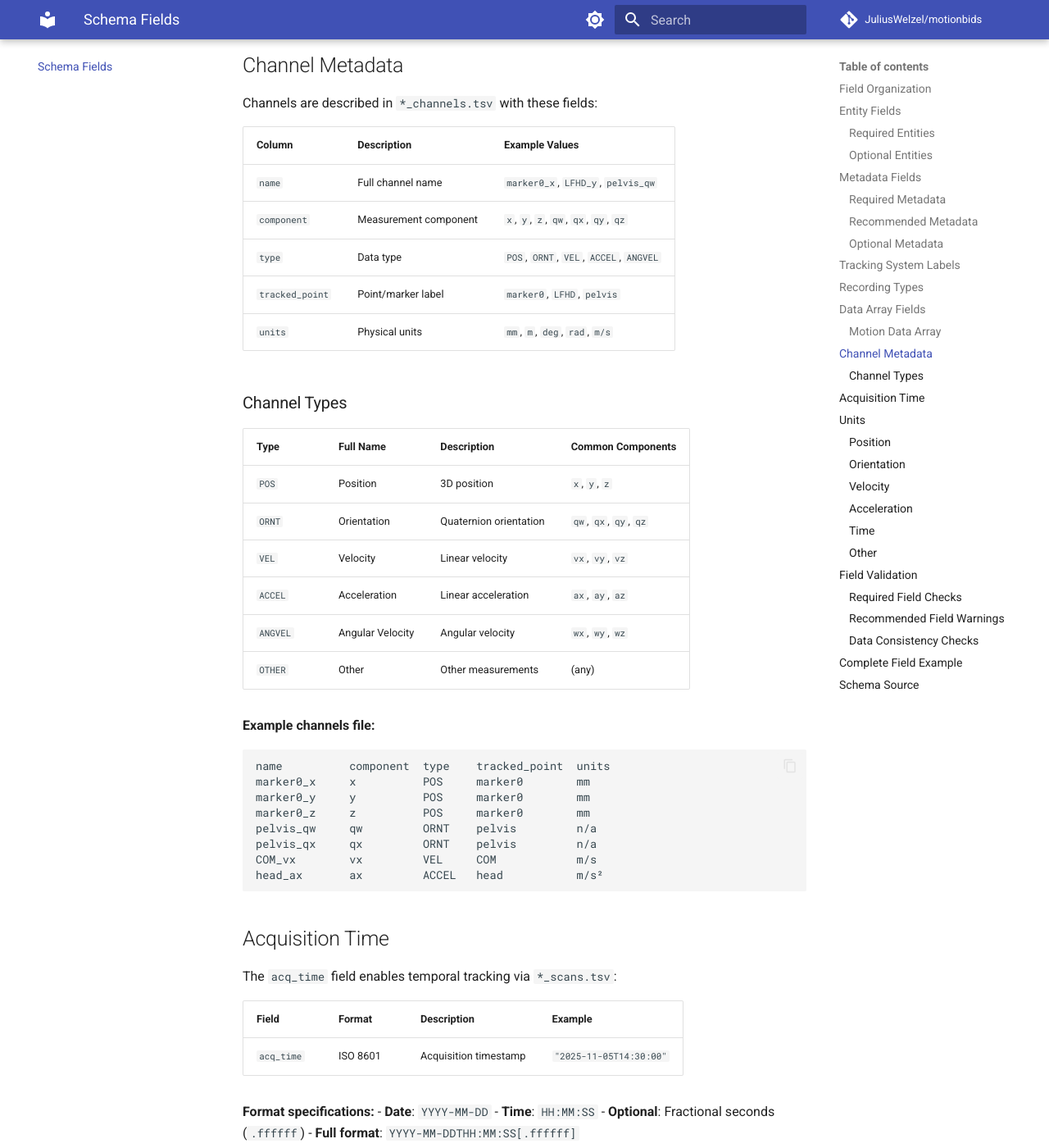
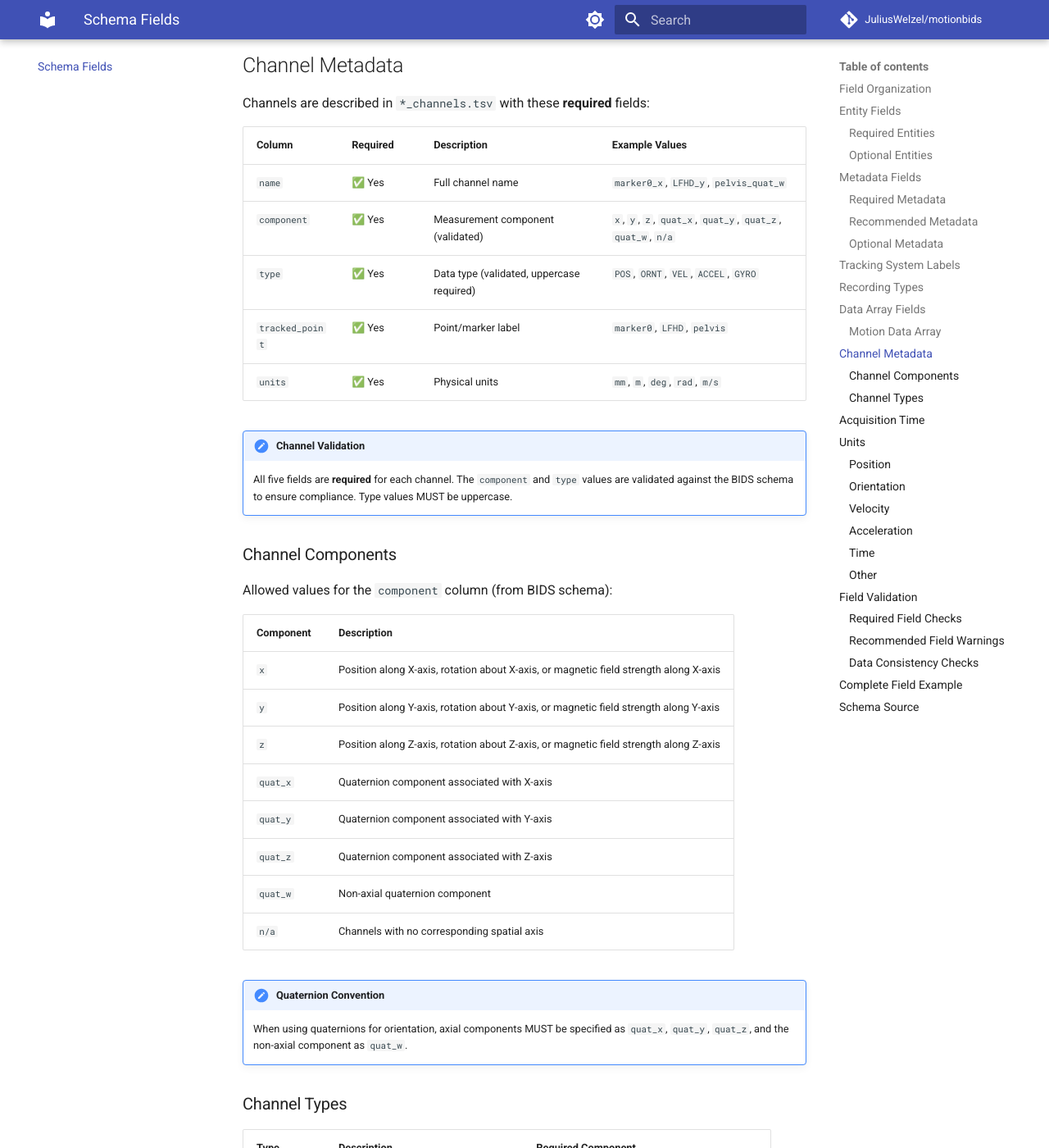
Before and after one commit to JuliusWelzel/motionbids, an MkDocs documentation site: the page built from docs/schema-fields.md, in a window 1280 px wide and 1400 px high, scrolled down 4113 px. Shown: the whole window at 82% size. Built offline with MkDocs 1.6.1 and Material for MkDocs 9.7.7, drawn with Linux system fonts in a browser that asks for light colours; comment, search, counter and statistics services are not loaded; some of the changed text lies outside the part shown.

Commit message:
docs: Update channel metadata requirements and validation details in schema and workflow documentation

````diff
--- a/docs/schema-fields.md
+++ b/docs/schema-fields.md
@@ -135,26 +135,57 @@ units = ["mm"] * 30
 
 ## Channel Metadata
 
-Channels are described in `*_channels.tsv` with these fields:
+Channels are described in `*_channels.tsv` with these **required** fields:
 
-| Column | Description | Example Values |
-|--------|-------------|----------------|
-| `name` | Full channel name | `marker0_x`, `LFHD_y`, `pelvis_qw` |
-| `component` | Measurement component | `x`, `y`, `z`, `qw`, `qx`, `qy`, `qz` |
-| `type` | Data type | `POS`, `ORNT`, `VEL`, `ACCEL`, `ANGVEL` |
-| `tracked_point` | Point/marker label | `marker0`, `LFHD`, `pelvis` |
-| `units` | Physical units | `mm`, `m`, `deg`, `rad`, `m/s` |
+| Column | Required | Description | Example Values |
+|--------|----------|-------------|----------------|
+| `name` | ✅ Yes | Full channel name | `marker0_x`, `LFHD_y`, `pelvis_quat_w` |
+| `component` | ✅ Yes | Measurement component (validated) | `x`, `y`, `z`, `quat_x`, `quat_y`, `quat_z`, `quat_w`, `n/a` |
+| `type` | ✅ Yes | Data type (validated, uppercase required) | `POS`, `ORNT`, `VEL`, `ACCEL`, `GYRO` |
+| `tracked_point` | ✅ Yes | Point/marker label | `marker0`, `LFHD`, `pelvis` |
+| `units` | ✅ Yes | Physical units | `mm`, `m`, `deg`, `rad`, `m/s` |
+
+!!! important "Channel Validation"
+    All five fields are **required** for each channel. The `component` and `type` values are validated against the BIDS schema to ensure compliance. Type values MUST be uppercase.
+
+### Channel Components
+
+Allowed values for the `component` column (from BIDS schema):
+
+| Component | Description |
+|-----------|-------------|
+| `x` | Position along X-axis, rotation about X-axis, or magnetic field strength along X-axis |
+| `y` | Position along Y-axis, rotation about Y-axis, or magnetic field strength along Y-axis |
+| `z` | Position along Z-axis, rotation about Z-axis, or magnetic field strength along Z-axis |
+| `quat_x` | Quaternion component associated with X-axis |
+| `quat_y` | Quaternion component associated with Y-axis |
+| `quat_z` | Quaternion component associated with Z-axis |
+| `quat_w` | Non-axial quaternion component |
+| `n/a` | Channels with no corresponding spatial axis |
+
+!!! note "Quaternion Convention"
+    When using quaternions for orientation, axial components MUST be specified as `quat_x`, `quat_y`, `quat_z`, and the non-axial component as `quat_w`.
 
 ### Channel Types
 
-| Type | Full Name | Description | Common Components |
-|------|-----------|-------------|-------------------|
-| `POS` | Position | 3D position | `x`, `y`, `z` |
-| `ORNT` | Orientation | Quaternion orientation | `qw`, `qx`, `qy`, `qz` |
-| `VEL` | Velocity | Linear velocity | `vx`, `vy`, `vz` |
-| `ACCEL` | Acceleration | Linear acceleration | `ax`, `ay`, `az` |
-| `ANGVEL` | Angular Velocity | Angular velocity | `wx`, `wy`, `wz` |
-| `OTHER` | Other | Other measurements | (any) |
+| Type | Description | Required Component |
+|------|-------------|-------------------|
+| `POS` | Position in space | `x`, `y`, or `z` |
+| `ORNT` | Orientation | `x`, `y`, `z`, `quat_x`, `quat_y`, `quat_z`, or `quat_w` |
+| `VEL` | Velocity | `x`, `y`, or `z` |
+| `ACCEL` | Accelerometer | `x`, `y`, or `z` |
+| `GYRO` | Gyrometer | `x`, `y`, or `z` |
+| `ANGACCEL` | Angular acceleration | `x`, `y`, or `z` |
+| `MAGN` | Magnetic field strength | `x`, `y`, or `z` |
+| `JNTANG` | Joint angle between bodyparts | Angle in degrees |
+| `LATENCY` | Sample latency from recording onset | In seconds (s[.000000]) |
+| `MISC` | Miscellaneous channels | Any |
+
+!!! warning "Uppercase Required"
+    Channel type values MUST be uppercase (e.g., `POS`, not `pos`).
+
+!!! note "Schema Validation"
+    The package validates channel types and components against the BIDS schema. Only these values are allowed in the `*_channels.tsv` file.
 
 **Example channels file:**
 ```tsv
@@ -162,10 +193,12 @@ name          component  type    tracked_point  units
 marker0_x     x          POS     marker0        mm
 marker0_y     y          POS     marker0        mm
 marker0_z     z          POS     marker0        mm
-pelvis_qw     qw         ORNT    pelvis         n/a
-pelvis_qx     qx         ORNT    pelvis         n/a
-COM_vx        vx         VEL     COM            m/s
-head_ax       ax         ACCEL   head           m/s²
+pelvis_quat_w quat_w     ORNT    pelvis         n/a
+pelvis_quat_x quat_x     ORNT    pelvis         n/a
+pelvis_quat_y quat_y     ORNT    pelvis         n/a
+pelvis_quat_z quat_z     ORNT    pelvis         n/a
+COM_x         x          VEL     COM            m/s
+head_x        x          ACCEL   head           m/s²
 ```
 
 ## Acquisition Time
````
Also changed, not shown: docs/workflow.md (+34 -6 lines).
